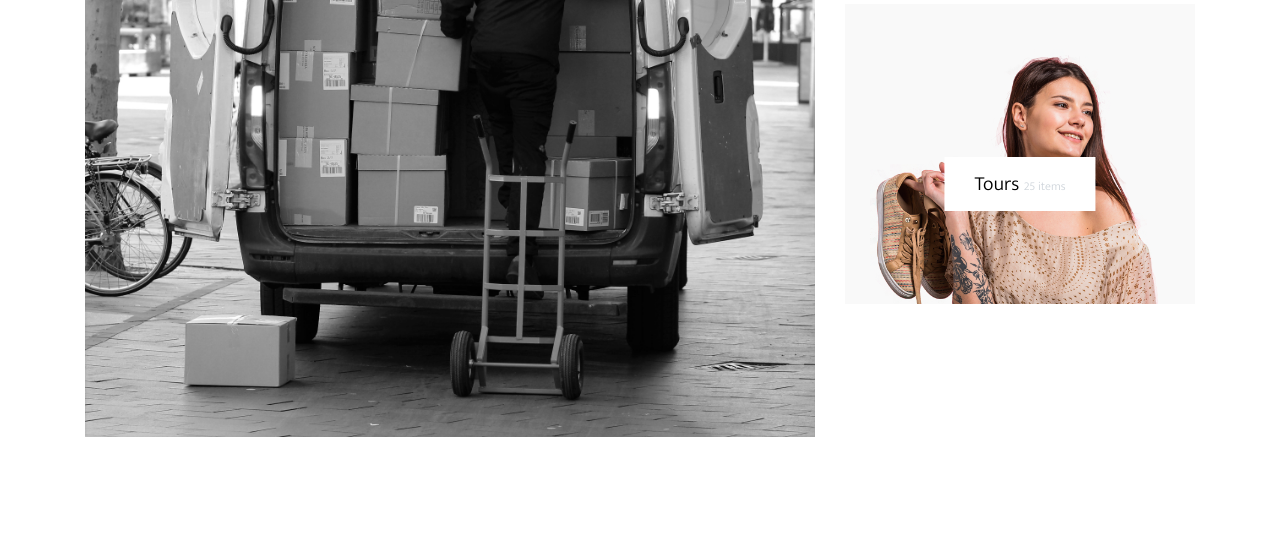
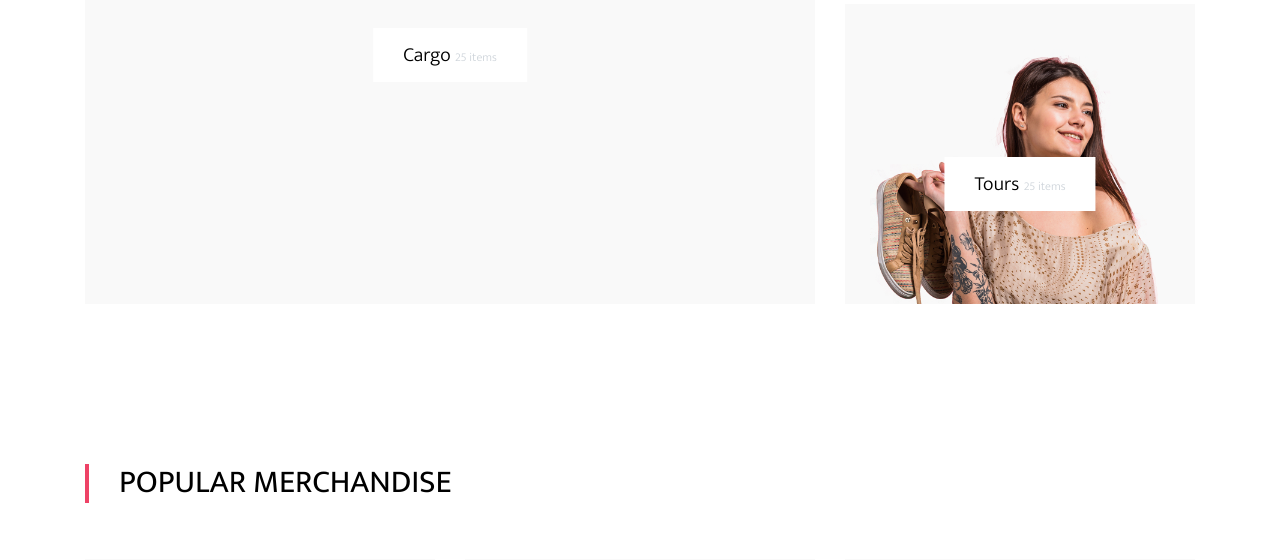
Before and after one commit to ANkanja/afrocreed, a Django app: page / in a window 1280 px wide. Shown: the part 1240-1800 px from the top of the page. Run offline with Django 5.2, Linux system fonts and the light colour scheme; data comes from the database, SQL or seed files in the repository; some libraries are stand-ins or nearby versions; some web fonts are replaced.

Commit message:
Updated image button

```diff
--- a/store/templates/home.html
+++ b/store/templates/home.html
@@ -33,9 +33,9 @@
     </div>
     <div class="row align-items-stretch">
       <div class="col-lg-8">
-        <div class="sm-height full-height bg-gray">
+        <div class="product-item sm-height full-height bg-gray">
           <a href="{% url 'cargo' %}" class="product-category">Cargo <span>25 items</span></a>
-          <img src="{% static 'images/cargo.jpg' %}" alt="Image" class="img-fluid">
+          <img src="{% static 'images/cargo.png' %}" alt="Image" class="img-fluid">
         </div>
       </div>
       <div class="col-lg-4">
```
Also changed, not shown: static/images/cargo.jpg (deleted), 1 other file.
